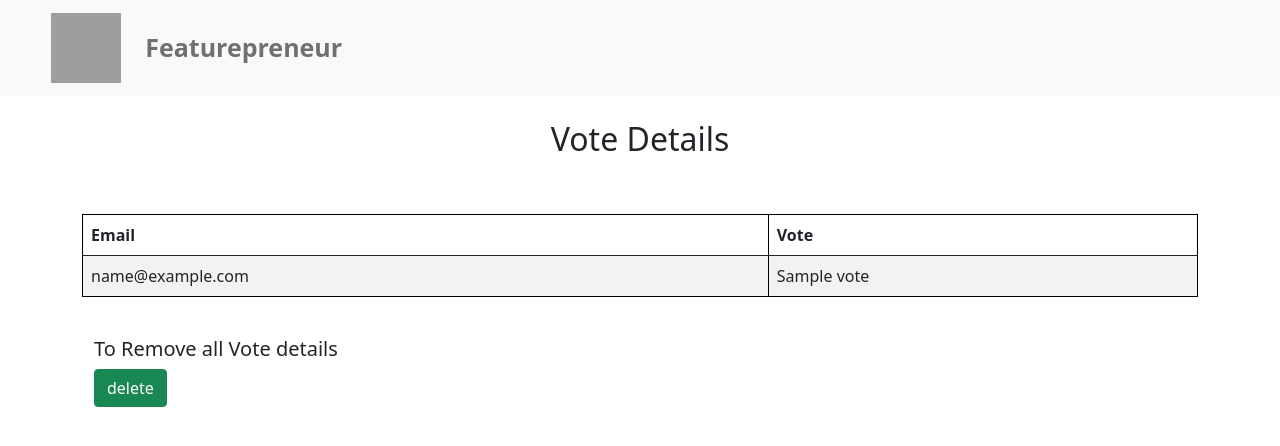
After one commit to tactlabs/polling-app, a Flask app: page /vote_details in a window 1280 px wide. The commit adds this page. Shown: the top 446 px of the page. Run offline with Flask 2, Linux system fonts and the light colour scheme; a database or web service that is not in the repository returns one stand-in record (values such as "Sample title"); grey boxes are pictures that could not be loaded.

Commit message:
new route created for drop data from db and table created

```diff
--- a/app.py
+++ b/app.py
@@ -123,20 +123,50 @@ def logout():
     session.pop("user",None)
     return redirect(url_for("login"))
 
-# @app.route('/vote_data',methods=["GET","POST"])
-# def vote_data():
-#     if request.method == "POST":
-#         if "user" in session:
+@app.route('/vote_data',methods=["GET","POST"])
+def vote_data():
+    collection = db["Vote"]
+    if request.method == "POST":
+        if "user" in session:
 
-#             user = session["user"]
-#             print(user)
-#             poll_option = request.form['poll_option']
-#             print(poll_option)
-#             query = {"Email" : user , "Vote" : poll_option}
-#             collection.insert(query)
+            user = session["user"]
+            print(user)
+            poll_option = request.form['poll_option']
+            print(poll_option)
+            query = {"Email" : user , "Vote" : poll_option}
+            collection.insert_one(query)
 
-#             msg = 'success'
-#     return jsonify(msg)
+            msg = 'success'
+            print(msg)
+
+        return "Your have successfully  voted!"
+
+@app.route('/vote_details',methods=["GET","POST"])
+def vote_details():
+    collection = db["Vote"]
+    details =[]
+    for x in collection.find():
+
+        email = x['Email']
+        vote  = x['Vote']
+
+        result = {
+            'Email' : email ,
+            'Vote'  : vote
+        }
+        details.append(result)
+
+    print(details)
+    return  render_template("vote_details.html",result = details )
+
+@app.route('/drop',methods=['GET','POST'])
+def drop():
+    collection = db["Vote"]
+    collection.delete_many({})
+
+    return redirect(request.referrer)
+
+
 
 if __name__ == '__main__':
     app.run(debug=True)
--- /dev/null
+++ b/templates/vote_details.html
@@ -0,0 +1,86 @@
+{% extends "base.html" %}
+{% block title  %}vote-details{% endblock title%}
+
+{% block content %}
+
+<!-- <style>
+    table, th, td {
+  border: 1px solid black;
+
+}
+</style>
+
+  <h2 style="text-align: center;" >Vote Details</h2>
+  <br>
+  <br>
+
+
+   <table border="1">
+    <tr>
+        {% for header in headings %}
+            <th>{{ header }}</th>
+        {% endfor %}
+    </tr>
+
+      {% for i in result %}
+        <tr>
+
+         <td><h5> {{i.Email}}</h5></td>
+         <td><h5> {{i.Vote}}</h5></td>
+
+        </tr>
+      {% endfor%}
+   </table>
+ -->
+
+
+
+ <style>
+    table, th, td {
+  border: 1px solid black;
+
+}
+</style>
+<br>
+
+<h2 style="text-align: center;" >Vote Details</h2>
+<br>
+<br>
+ <table id="data" class="table table-striped">
+    <thead>
+      <tr>
+        <th>Email</th>
+        <th>Vote</th>
+      </tr>
+    </thead>
+    <tbody>
+      {% for user in result %}
+        <tr>
+          <td>{{ user.Email }}</td>
+          <td>{{ user.Vote }}</td>
+
+        </tr>
+      {% endfor %}
+    </tbody>
+  </table>
+<div class="container">
+    <div class="row">
+
+        <div class="col-md-6">
+            <div style="float: left;">
+                <br>
+                <form action="/drop" method="POST">
+                    <h5>To Remove all Vote details</h5>
+                    <input class="btn btn-success " onclick="myFunction()" type="submit" value="delete">
+                </form>
+            </div>
+        </div>
+    </div>
+</div>
+<script>
+    function myFunction() {
+      alert("Successfully all values removed!");
+    }
+    </script>
+
+{% endblock content %}
```
Also changed, not shown: templates/admin.html (+8 -0 lines).
